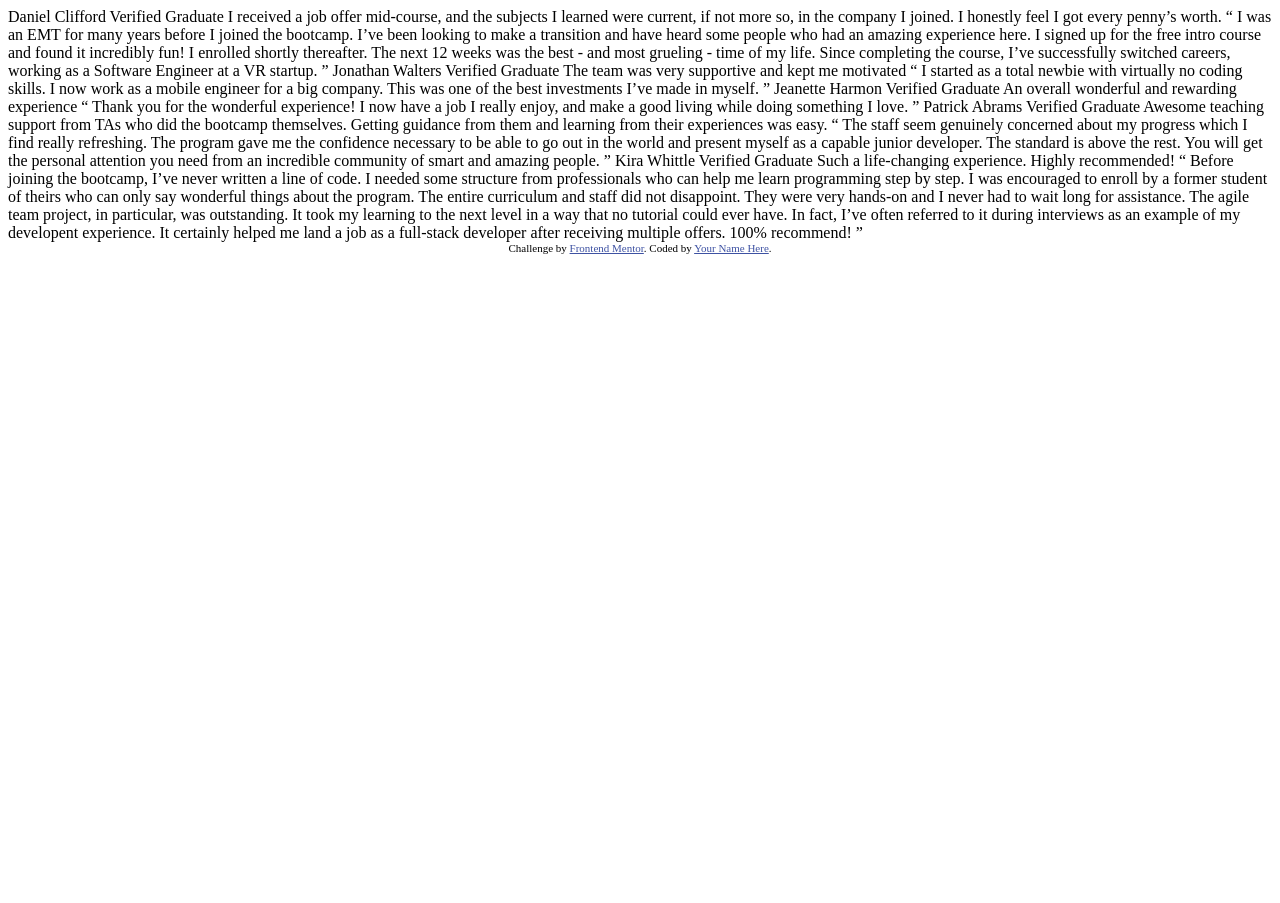
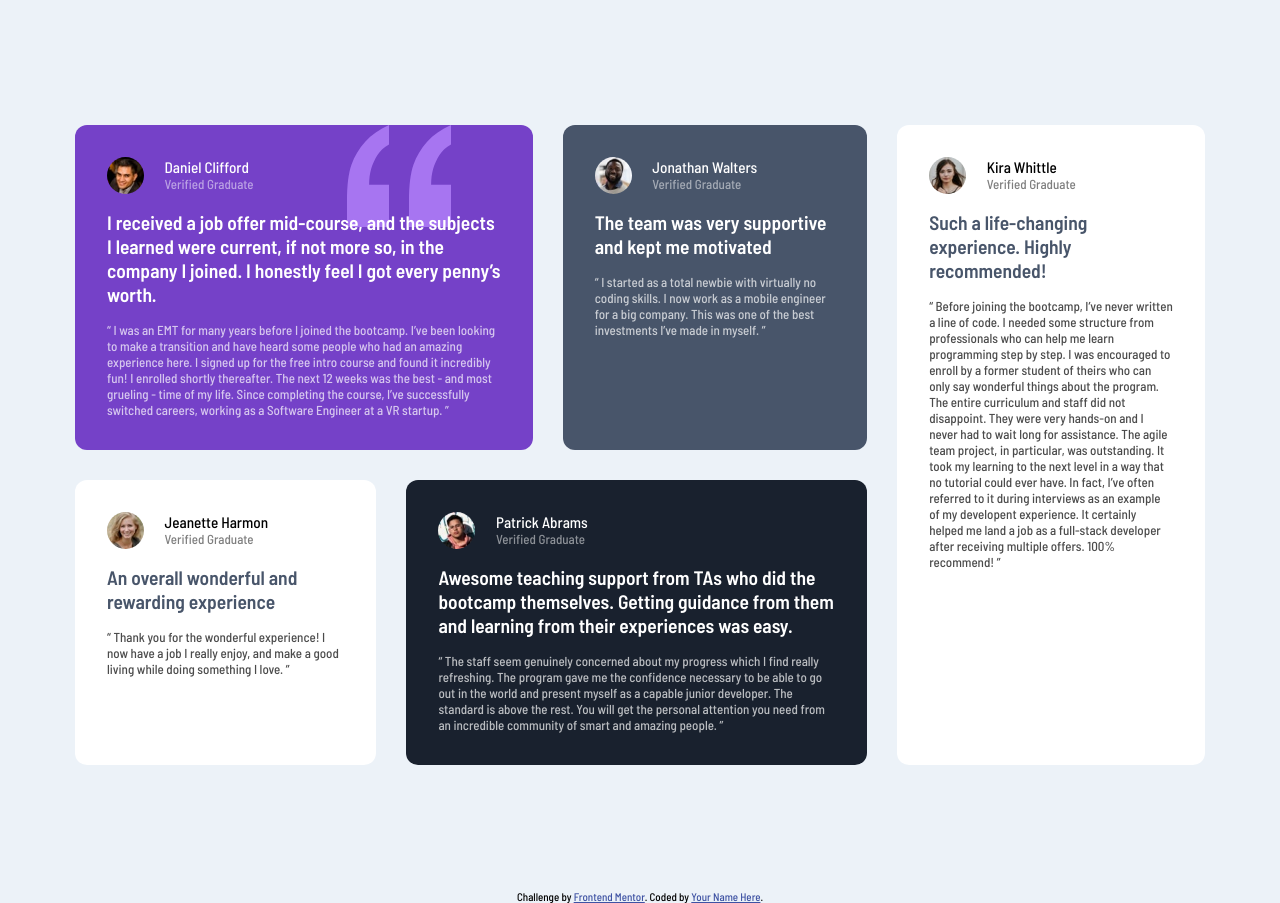
Before and after one commit to codewithcindy/testimonials-grid-section, a plain HTML site: page index.html in a window 1280 px wide. Before the commit the page ends 800 px from the top, so only its background shows below. Drawn offline with Linux system fonts and the light colour scheme.

Commit message:
Using CSS grid and add styles to classes

```diff
--- a/index.html
+++ b/index.html
@@ -1,76 +1,155 @@
 <!DOCTYPE html>
 <html lang="en">
   <head>
-  <meta charset="UTF-8">
-  <meta name="viewport" content="width=device-width, initial-scale=1.0"> <!-- displays site properly based on user's device -->
+    <meta charset="UTF-8" />
+    <meta name="viewport" content="width=device-width, initial-scale=1.0" />
+    <!-- displays site properly based on user's device -->
 
-  <link rel="icon" type="image/png" sizes="32x32" href="./images/favicon-32x32.png">
+    <link
+      rel="icon"
+      type="image/png"
+      sizes="32x32"
+      href="./images/favicon-32x32.png"
+    />
+
+    <!-- Custom Stylesheet -->
+    <link rel="stylesheet" href="styles.css" />
+
+    <!-- Custom Font -->
+    <link
+      href="https://fonts.googleapis.com/css2?family=Barlow+Semi+Condensed:wght@300;500;600&display=swap"
+      rel="stylesheet"
+    />
 
     <title>Frontend Mentor | [Challenge Name Here]</title>
 
     <!-- Feel free to remove these styles or customise in your own stylesheet 👍 -->
     <style>
-    .attribution { font-size: 11px; text-align: center; }
-    .attribution a { color: hsl(228, 45%, 44%); }
+      .attribution {
+        font-size: 11px;
+        text-align: center;
+      }
+      .attribution a {
+        color: hsl(228, 45%, 44%);
+      }
     </style>
   </head>
   <body>
-  Daniel Clifford
-  Verified Graduate
+    <div class="grid">
+      <div class="grid-item grid-item-1">
+        <div class="review-top">
+          <img src="images/image-daniel.jpg" alt="" />
+          <div class="review-header">
+            <h3 class="review-name">Daniel Clifford</h3>
+            <p class="review-name-caption">Verified Graduate</p>
+          </div>
+        </div>
+        <h2 class="review-quote">
+          I received a job offer mid-course, and the subjects I learned were
+          current, if not more so, in the company I joined. I honestly feel I
+          got every penny’s worth.
+        </h2>
+        <p class="review">
+          “ I was an EMT for many years before I joined the bootcamp. I’ve been
+          looking to make a transition and have heard some people who had an
+          amazing experience here. I signed up for the free intro course and
+          found it incredibly fun! I enrolled shortly thereafter. The next 12
+          weeks was the best - and most grueling - time of my life. Since
+          completing the course, I’ve successfully switched careers, working as
+          a Software Engineer at a VR startup. ”
+        </p>
+      </div>
 
-  I received a job offer mid-course, and the subjects I learned were current, if not more so,
-  in the company I joined. I honestly feel I got every penny’s worth.
+      <div class="grid-item grid-item-2">
+        <div class="review-top">
+          <img src="images/image-jonathan.jpg" alt="" />
+          <div class="review-header">
+            <h3 class="review-name">Jonathan Walters</h3>
+            <p class="review-name-caption">Verified Graduate</p>
+          </div>
+        </div>
+        <h2 class="review-quote">
+          The team was very supportive and kept me motivated
+        </h2>
+        <p class="review">
+          “ I started as a total newbie with virtually no coding skills. I now
+          work as a mobile engineer for a big company. This was one of the best
+          investments I’ve made in myself. ”
+        </p>
+      </div>
 
-  “ I was an EMT for many years before I joined the bootcamp. I’ve been looking to make a
-  transition and have heard some people who had an amazing experience here. I signed up
-  for the free intro course and found it incredibly fun! I enrolled shortly thereafter.
-  The next 12 weeks was the best - and most grueling - time of my life. Since completing
-  the course, I’ve successfully switched careers, working as a Software Engineer at a VR startup. ”
+      <div class="grid-item grid-item-3">
+        <div class="review-top">
+          <img src="images/image-jeanette.jpg" alt="" />
+          <div class="review-header">
+            <h3 class="review-name">Jeanette Harmon</h3>
+            <p class="review-name-caption">Verified Graduate</p>
+          </div>
+        </div>
+        <h2 class="review-quote">
+          An overall wonderful and rewarding experience
+        </h2>
+        <p class="review">
+          “ Thank you for the wonderful experience! I now have a job I really
+          enjoy, and make a good living while doing something I love. ”
+        </p>
+      </div>
 
-  Jonathan Walters
-  Verified Graduate
+      <div class="grid-item grid-item-4">
+        <div class="review-top">
+          <img src="images/image-patrick.jpg" alt="" />
+          <div class="review-header">
+            <h3 class="review-name">Patrick Abrams</h3>
+            <p class="review-name-caption">Verified Graduate</p>
+          </div>
+        </div>
+        <h2 class="review-quote">
+          Awesome teaching support from TAs who did the bootcamp themselves.
+          Getting guidance from them and learning from their experiences was
+          easy.
+        </h2>
+        <p class="review">
+          “ The staff seem genuinely concerned about my progress which I find
+          really refreshing. The program gave me the confidence necessary to be
+          able to go out in the world and present myself as a capable junior
+          developer. The standard is above the rest. You will get the personal
+          attention you need from an incredible community of smart and amazing
+          people. ”
+        </p>
+      </div>
 
-  The team was very supportive and kept me motivated
-
-  “ I started as a total newbie with virtually no coding skills. I now work as a mobile engineer
-  for a big company. This was one of the best investments I’ve made in myself. ”
-
-  Jeanette Harmon
-  Verified Graduate
-
-  An overall wonderful and rewarding experience
-
-  “ Thank you for the wonderful experience! I now have a job I really enjoy, and make a good living
-  while doing something I love. ”
-
-  Patrick Abrams
-  Verified Graduate
-
-  Awesome teaching support from TAs who did the bootcamp themselves. Getting guidance from them and
-  learning from their experiences was easy.
-
-  “ The staff seem genuinely concerned about my progress which I find really refreshing. The program
-  gave me the confidence necessary to be able to go out in the world and present myself as a capable
-  junior developer. The standard is above the rest. You will get the personal attention you need from
-  an incredible community of smart and amazing people. ”
-
-  Kira Whittle
-  Verified Graduate
-
+      <div class="grid-item grid-item-5">
+        <div class="review-top">
+          <img src="images/image-kira.jpg" alt="" />
+          <div class="review-header">
+            <h3 class="review-name">Kira Whittle</h3>
+            <p class="review-name-caption">Verified Graduate</p>
+          </div>
+        </div>
+        <h2 class="review-quote">
           Such a life-changing experience. Highly recommended!
-
-  “ Before joining the bootcamp, I’ve never written a line of code. I needed some structure from
-  professionals who can help me learn programming step by step. I was encouraged to enroll by a former
-  student of theirs who can only say wonderful things about the program. The entire curriculum and staff
-  did not disappoint. They were very hands-on and I never had to wait long for assistance. The agile team
-  project, in particular, was outstanding. It took my learning to the next level in a way that no tutorial
-  could ever have. In fact, I’ve often referred to it during interviews as an example of my developent
-  experience. It certainly helped me land a job as a full-stack developer after receiving multiple offers.
-  100% recommend! ”
+        </h2>
+        <p class="review">
+          “ Before joining the bootcamp, I’ve never written a line of code. I
+          needed some structure from professionals who can help me learn
+          programming step by step. I was encouraged to enroll by a former
+          student of theirs who can only say wonderful things about the program.
+          The entire curriculum and staff did not disappoint. They were very
+          hands-on and I never had to wait long for assistance. The agile team
+          project, in particular, was outstanding. It took my learning to the
+          next level in a way that no tutorial could ever have. In fact, I’ve
+          often referred to it during interviews as an example of my developent
+          experience. It certainly helped me land a job as a full-stack
+          developer after receiving multiple offers. 100% recommend! ”
+        </p>
+      </div>
+    </div>
 
     <div class="attribution">
-    Challenge by <a href="https://www.frontendmentor.io?ref=challenge" target="_blank">Frontend Mentor</a>.
-    Coded by <a href="#">Your Name Here</a>.
+      Challenge by
+      <a href="https://www.frontendmentor.io?ref=challenge" target="_blank"
+        >Frontend Mentor</a
+      >. Coded by <a href="#">Your Name Here</a>.
     </div>
   </body>
 </html>
--- /dev/null
+++ b/styles.css
@@ -0,0 +1,94 @@
+* {
+  box-sizing: border-box;
+  margin: 0;
+  padding: 0;
+}
+
+body {
+  font-family: "Barlow Semi Condensed", sans-serif;
+  font-size: 13px;
+  background-color: hsl(210, 46%, 95%);
+}
+
+.grid {
+  display: grid;
+  grid-gap: 30px;
+  padding: 125px 75px;
+}
+
+.grid-item {
+  border-radius: 12px;
+  padding: 2rem;
+}
+
+.grid-item-1 {
+  grid-column: 1 / 3;
+  grid-row: 1;
+  background-color: hsl(263, 55%, 52%);
+  background-image: url("images/bg-pattern-quotation.svg");
+  background-repeat: no-repeat;
+  background-position: 77% 0%;
+  color: hsl(0, 0%, 100%);
+}
+
+.grid-item-2 {
+  grid-column: 3;
+  grid-row: 1;
+  background-color: hsl(217, 19%, 35%);
+  color: hsl(0, 0%, 100%);
+}
+
+.grid-item-3 {
+  grid-column: 1;
+  grid-row: 2;
+  background-color: hsl(0, 0%, 100%);
+}
+
+.grid-item-4 {
+  grid-column: 2 / 4;
+  grid-row: 2;
+  background-color: hsl(219, 29%, 14%);
+  color: hsl(0, 0%, 100%);
+}
+
+.grid-item-5 {
+  grid-column: 4;
+  grid-row: 1 / 3;
+  background-color: hsl(0, 0%, 100%);
+}
+
+.grid-item-3 .review-quote,
+.grid-item-5 .review-quote {
+  color: hsl(217, 19%, 35%);
+}
+
+.review-top {
+  display: flex;
+  align-items: center;
+}
+
+.review-header {
+}
+
+img {
+  border-radius: 50px;
+  margin-right: 1.3rem;
+  height: 2.3rem;
+}
+
+.review-name {
+  font-weight: 500;
+}
+
+.review-name-caption {
+  opacity: 50%;
+}
+
+.review-quote {
+  font-weight: 600;
+  padding: 1rem 0;
+}
+
+.review {
+  opacity: 70%;
+}
```
Lines whose indentation alone changed are shown as unchanged.
